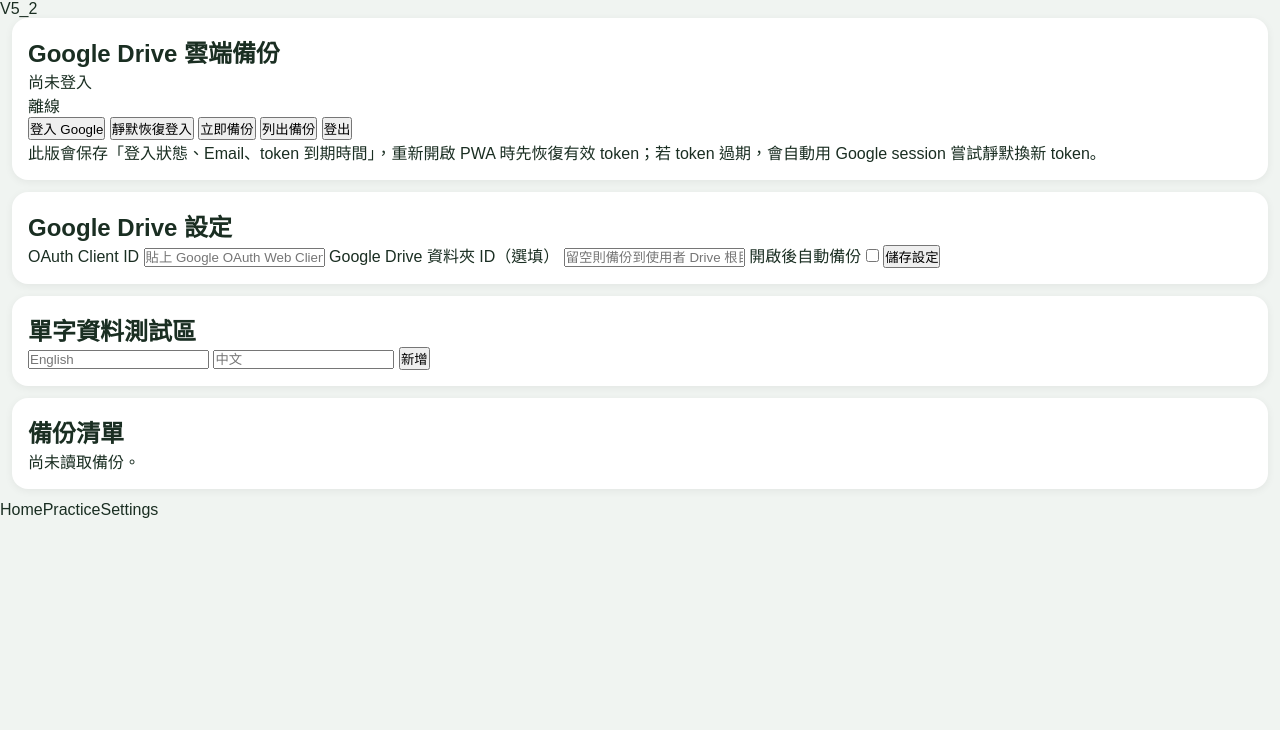
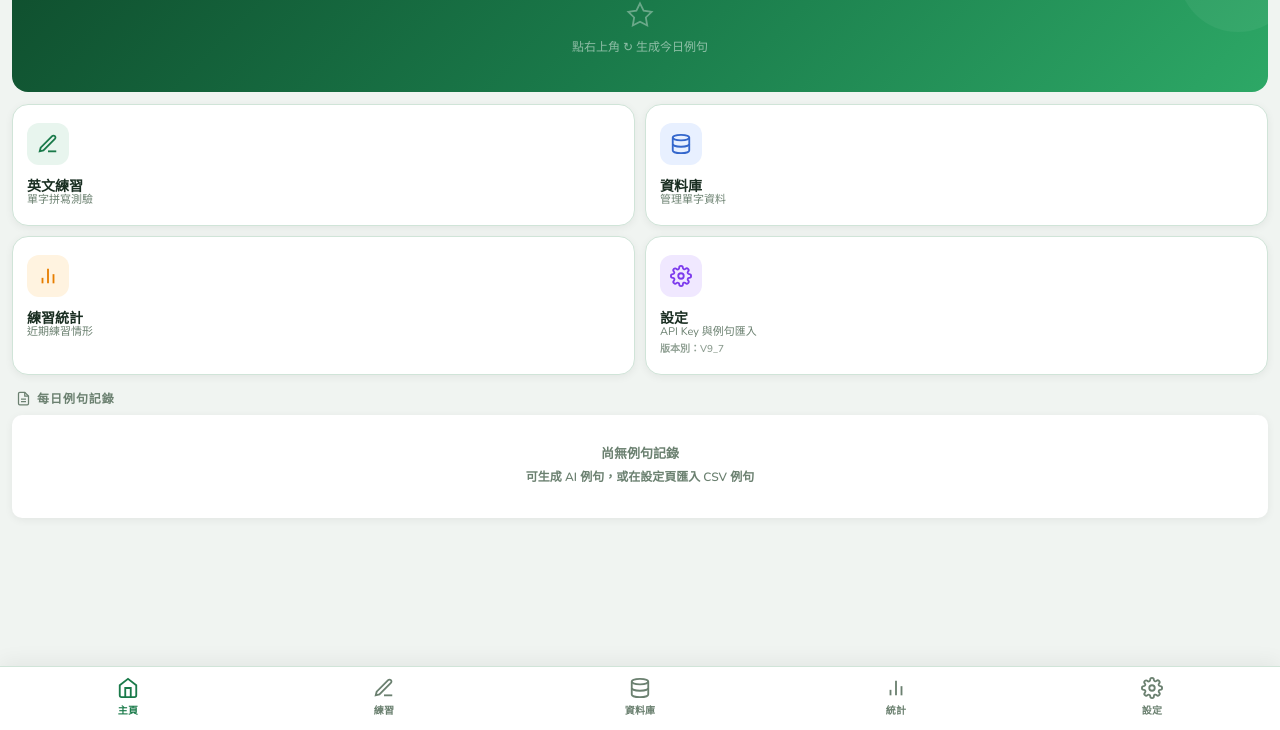
Before and after one commit to lihe-source/PWA-Vocabulary-GD, a plain HTML site: page index.html in a window 1280 px wide. Shown: the part 70-800 px from the top of the page. Drawn offline with nearby package versions, Linux system fonts and the light colour scheme.

Commit message:
Add files via upload

```diff
--- a/index.html
+++ b/index.html
@@ -1,80 +1,57 @@
-<!doctype html>
-<html lang="zh-Hant">
+<!DOCTYPE html>
+<html lang="zh-TW">
 <head>
-  <meta charset="utf-8">
-  <meta name="viewport" content="width=device-width,initial-scale=1,maximum-scale=1,user-scalable=no,viewport-fit=cover">
-  <meta name="theme-color" content="#101426">
+  <meta charset="UTF-8">
+  <meta name="viewport" content="width=device-width, initial-scale=1.0, maximum-scale=1.0, user-scalable=no">
   <meta name="apple-mobile-web-app-capable" content="yes">
   <meta name="apple-mobile-web-app-status-bar-style" content="black-translucent">
-  <title>英文單字複習 PWA</title>
-  <link rel="manifest" href="./manifest.json">
-  <link rel="stylesheet" href="./style.css">
+  <meta name="apple-mobile-web-app-title" content="英文複習">
+  <meta name="theme-color" content="#1a7a4a">
+  <title>英文單字複習</title>
+  <link rel="manifest" href="manifest.json">
+  <link rel="apple-touch-icon" href="icon-192.png">
+  <link rel="preconnect" href="https://fonts.googleapis.com">
+  <link rel="preconnect" href="https://fonts.gstatic.com" crossorigin>
+  <link href="https://fonts.googleapis.com/css2?family=Nunito:wght@400;600;700;800;900&family=JetBrains+Mono:wght@400;600&display=swap" rel="stylesheet">
+  <script src="https://cdn.jsdelivr.net/npm/chart.js@4.4.0/dist/chart.umd.min.js"></script>
+  <script src="https://cdn.jsdelivr.net/npm/jszip@3.10.1/dist/jszip.min.js"></script>
+  <link rel="stylesheet" href="style.css">
 </head>
 <body>
-  <div id="app" class="app-shell">
-    <header class="topbar">
-      <div>
-        <h1>英文單字複習</h1>
-        <p id="auth-subtitle">Google Drive 持續登入優化版</p>
-      </div>
-      <span class="version">V5_2</span>
-    </header>
-
-    <main class="content">
-      <section class="card status-card">
-        <div class="status-row">
-          <div>
-            <h2>Google Drive 雲端備份</h2>
-            <p id="drive-status">尚未登入</p>
-          </div>
-          <div id="status-pill" class="pill off">離線</div>
-        </div>
-        <div class="button-grid">
-          <button id="btn-signin" class="primary">登入 Google</button>
-          <button id="btn-refresh" class="secondary">靜默恢復登入</button>
-          <button id="btn-backup" class="secondary">立即備份</button>
-          <button id="btn-restore" class="secondary">列出備份</button>
-          <button id="btn-signout" class="danger">登出</button>
-        </div>
-        <p class="hint">此版會保存「登入狀態、Email、token 到期時間」，重新開啟 PWA 時先恢復有效 token；若 token 過期，會自動用 Google session 嘗試靜默換新 token。</p>
-      </section>
-
-      <section class="card">
-        <h2>Google Drive 設定</h2>
-        <label>OAuth Client ID
-          <input id="client-id" placeholder="貼上 Google OAuth Web Client ID">
-        </label>
-        <label>Google Drive 資料夾 ID（選填）
-          <input id="folder-id" placeholder="留空則備份到使用者 Drive 根目錄">
-        </label>
-        <label class="switch-row">
-          <span>開啟後自動備份</span>
-          <input id="auto-sync" type="checkbox">
-        </label>
-        <button id="btn-save-settings" class="primary full">儲存設定</button>
-      </section>
-
-      <section class="card">
-        <h2>單字資料測試區</h2>
-        <div class="word-form">
-          <input id="word-en" placeholder="English">
-          <input id="word-zh" placeholder="中文">
-          <button id="btn-add-word" class="primary">新增</button>
-        </div>
-        <ul id="word-list" class="word-list"></ul>
-      </section>
-
-      <section class="card">
-        <h2>備份清單</h2>
-        <div id="backup-list" class="backup-list empty">尚未讀取備份。</div>
-      </section>
-    </main>
-
-    <nav class="bottom-nav">
-      <span>Home</span><span>Practice</span><span>Settings</span>
+  <div id="app">
+    <div id="view-container"></div>
+    <nav id="bottom-nav">
+      <button class="nav-btn active" data-view="home">
+        <svg viewBox="0 0 24 24" fill="none" stroke="currentColor" stroke-width="2"><path d="M3 9l9-7 9 7v11a2 2 0 0 1-2 2H5a2 2 0 0 1-2-2z"/><polyline points="9 22 9 12 15 12 15 22"/></svg>
+        <span>主頁</span>
+      </button>
+      <button class="nav-btn" data-view="practice">
+        <svg viewBox="0 0 24 24" fill="none" stroke="currentColor" stroke-width="2"><path d="M12 20h9"/><path d="M16.5 3.5a2.121 2.121 0 0 1 3 3L7 19l-4 1 1-4L16.5 3.5z"/></svg>
+        <span>練習</span>
+      </button>
+      <button class="nav-btn" data-view="database">
+        <svg viewBox="0 0 24 24" fill="none" stroke="currentColor" stroke-width="2"><ellipse cx="12" cy="5" rx="9" ry="3"/><path d="M21 12c0 1.66-4 3-9 3s-9-1.34-9-3"/><path d="M3 5v14c0 1.66 4 3 9 3s9-1.34 9-3V5"/></svg>
+        <span>資料庫</span>
+      </button>
+      <button class="nav-btn" data-view="stats">
+        <svg viewBox="0 0 24 24" fill="none" stroke="currentColor" stroke-width="2"><line x1="18" y1="20" x2="18" y2="10"/><line x1="12" y1="20" x2="12" y2="4"/><line x1="6" y1="20" x2="6" y2="14"/></svg>
+        <span>統計</span>
+      </button>
+      <button class="nav-btn" data-view="settings">
+        <svg viewBox="0 0 24 24" fill="none" stroke="currentColor" stroke-width="2"><circle cx="12" cy="12" r="3"/><path d="M19.4 15a1.65 1.65 0 0 0 .33 1.82l.06.06a2 2 0 0 1-2.83 2.83l-.06-.06a1.65 1.65 0 0 0-1.82-.33 1.65 1.65 0 0 0-1 1.51V21a2 2 0 0 1-4 0v-.09A1.65 1.65 0 0 0 9 19.4a1.65 1.65 0 0 0-1.82.33l-.06.06a2 2 0 0 1-2.83-2.83l.06-.06A1.65 1.65 0 0 0 4.68 15a1.65 1.65 0 0 0-1.51-1H3a2 2 0 0 1 0-4h.09A1.65 1.65 0 0 0 4.6 9a1.65 1.65 0 0 0-.33-1.82l-.06-.06a2 2 0 0 1 2.83-2.83l.06.06A1.65 1.65 0 0 0 9 4.68a1.65 1.65 0 0 0 1-1.51V3a2 2 0 0 1 4 0v.09a1.65 1.65 0 0 0 1 1.51 1.65 1.65 0 0 0 1.82-.33l.06-.06a2 2 0 0 1 2.83 2.83l-.06.06A1.65 1.65 0 0 0 19.4 9a1.65 1.65 0 0 0 1.51 1H21a2 2 0 0 1 0 4h-.09a1.65 1.65 0 0 0-1.51 1z"/></svg>
+        <span>設定</span>
+      </button>
     </nav>
+    <!-- Global back-to-top FAB (all pages) -->
+    <button id="global-back-top" class="global-back-top" title="回到頂端" aria-label="回到頂端" style="display:none">
+      <svg viewBox="0 0 24 24" fill="none" stroke="currentColor" stroke-width="2.5"><polyline points="18 15 12 9 6 15"/></svg>
+    </button>
   </div>
-  <div id="toast"></div>
-  <script src="./app.js"></script>
+  <div id="modal-overlay" class="hidden">
+    <div id="modal-box">
+      <div id="modal-content"></div>
+    </div>
+  </div>
+  <script src="app.js"></script>
 </body>
 </html>
```
